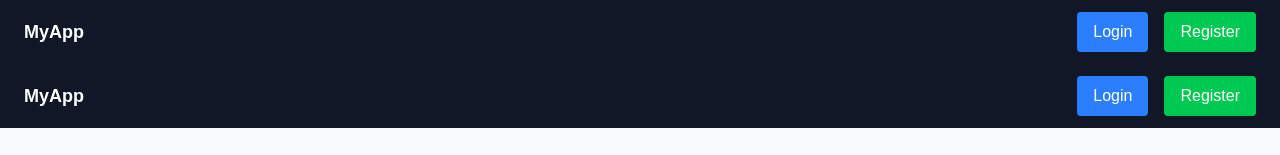
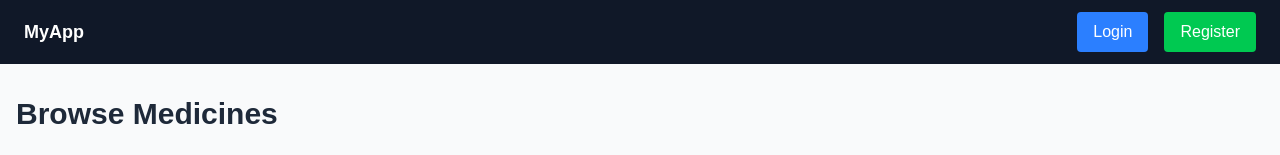
Before and after one commit to DenethGodakandagei/Medicine-system, a Next.js app in the folder frontend/: page / in a window 1280 px wide. Shown: the top 155 px of the page. Built offline with nearby package versions, Linux system fonts and the light colour scheme.

Commit message:
Chnaged the duplication of Navbar

```diff
--- a/frontend/src/app/page.tsx
+++ b/frontend/src/app/page.tsx
@@ -1,11 +1,9 @@
 
 import BrowseMedicines from "./components/Browse";
-import Navbar from "./components/Navbar";
 
 export default function Home() {
   return (
     <>
-    <Navbar />
     <BrowseMedicines />
     </>
 
```
